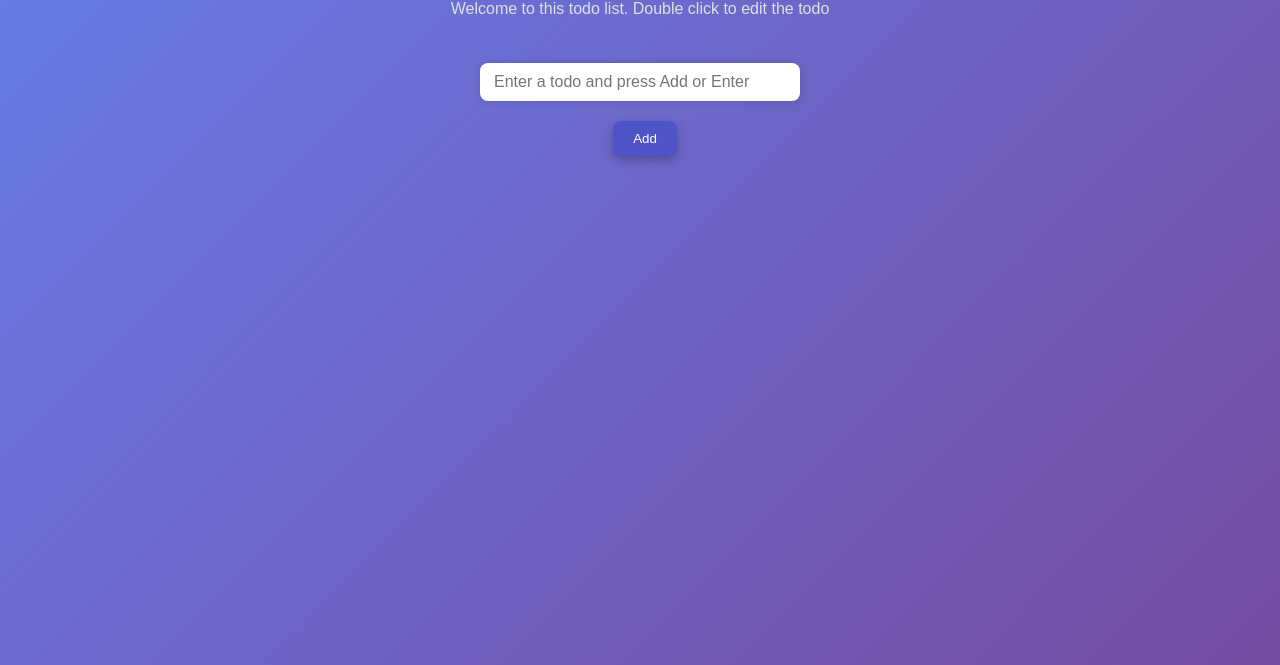
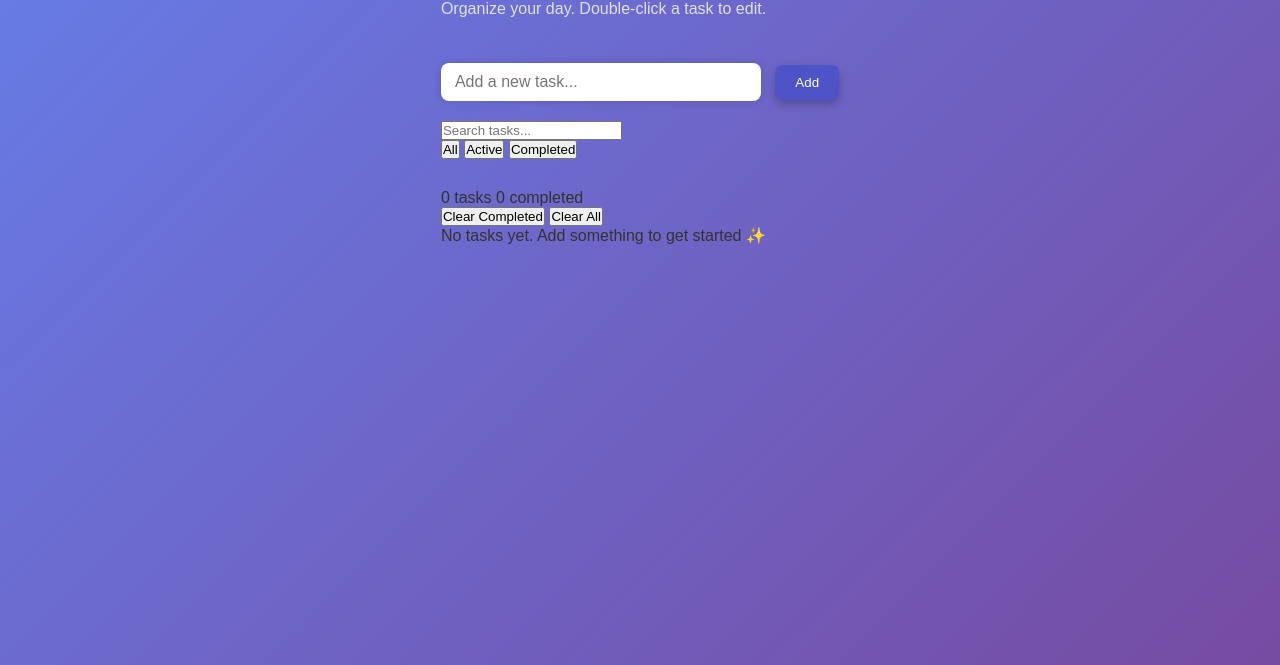
Before and after one commit to sankalp2715/Todo-List, a plain HTML site: page index.html in a window 1280 px wide. Shown: the part 135-800 px from the top of the page. Drawn offline with Linux system fonts and the light colour scheme.

Commit message:
Refactor index.html for improved structure and UI

```diff
--- a/index.html
+++ b/index.html
@@ -1,19 +1,73 @@
 <!DOCTYPE html>
 <html lang="en">
 <head>
-    <meta charset="UTF-8">
-    <meta name="viewport" content="width=device-width, initial-scale=1.0">
-    <title>TodoList</title>
-    <link rel="stylesheet" href="style.css">
+  <meta charset="UTF-8" />
+  <meta
+    name="viewport"
+    content="width=device-width, initial-scale=1.0"
+  />
+  <title>TodoList</title>
+  <link rel="stylesheet" href="style.css" />
 </head>
 <body>
-    <h1> Todo List</h1>
-<p>Welcome to this todo list. Double click to edit the todo</p>
-    <!-- Input and button to add new todos  -->
-     <input type="text" id="todo-input" placeholder="Enter a todo and press Add or Enter">
+  <div class="app">
+    <div class="card">
+      <header class="card-header">
+        <h1>Todo List</h1>
+        <p>Organize your day. Double-click a task to edit.</p>
+      </header>
 
-     <button id="add-btn">Add</button>
-     <ul id="todo-list"></ul>
-     <script src="script.js"></script>
+      <div class="input-row">
+        <input
+          type="text"
+          id="todo-input"
+          placeholder="Add a new task..."
+        />
+        <button id="add-btn">Add</button>
+      </div>
+
+      <div class="toolbar">
+        <input
+          type="text"
+          id="search-input"
+          placeholder="Search tasks..."
+        />
+        <div class="filters">
+          <button class="filter-btn active" data-filter="all">
+            All
+          </button>
+          <button class="filter-btn" data-filter="active">
+            Active
+          </button>
+          <button class="filter-btn" data-filter="completed">
+            Completed
+          </button>
+        </div>
+      </div>
+
+      <ul id="todo-list" class="todo-list"></ul>
+
+      <div class="card-footer">
+        <div class="status">
+          <span id="task-count">0 tasks</span>
+          <span id="completed-count">0 completed</span>
+        </div>
+        <div class="actions">
+          <button id="clear-completed" class="ghost-btn">
+            Clear Completed
+          </button>
+          <button id="clear-all" class="ghost-btn danger">
+            Clear All
+          </button>
+        </div>
+      </div>
+
+      <div id="empty-state" class="empty-state">
+        No tasks yet. Add something to get started ✨
+      </div>
+    </div>
+  </div>
+
+  <script src="script.js"></script>
 </body>
 </html>
```
